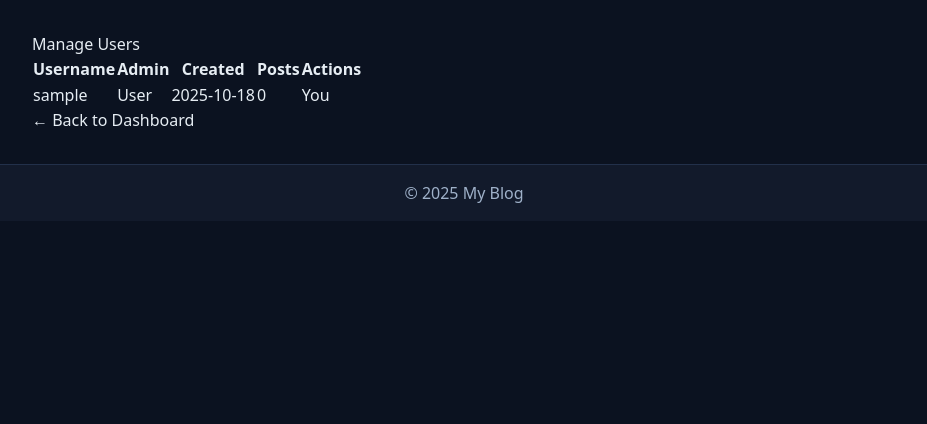
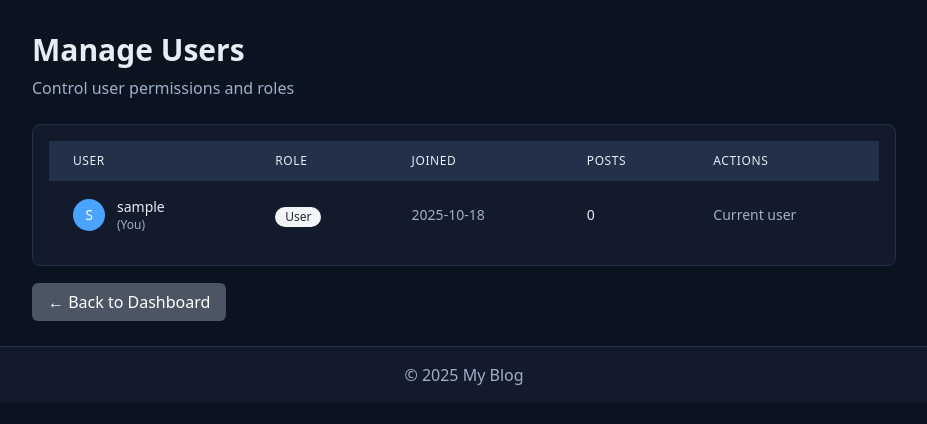
Before and after one commit to roarharjo/basic-flask-blog, a Flask app: page /admin/users in a window 1280 px wide. Shown: the part 73-497 px from the top of the page, without its empty margins (176-1103 px from the left). Run offline with Flask 3, Linux system fonts and the light colour scheme; the visitor is signed in with stand-in values (Sample User, id 1); data comes from the database, SQL or seed files in the repository; data that the repository does not hold is empty; style sheets or scripts are compiled from the project's sources.

Commit message:
Better styling and functionality on admin

```diff
--- a/app/templates/admin/users.html
+++ b/app/templates/admin/users.html
@@ -1,41 +1,67 @@
 {% extends 'base.html' %}
 {% block title %}Manage Users - My Blog{% endblock %}
 {% block content %}
-  <h2>Manage Users</h2>
+  <div class="mb-6">
+    <h2 class="text-3xl font-bold mb-2">Manage Users</h2>
+    <p class="text-dark-muted">Control user permissions and roles</p>
+  </div>
 
-  <div class="admin-table">
-    <table>
-      <thead>
+  <div class="card overflow-hidden">
+    <div class="overflow-x-auto">
+      <table class="w-full">
+        <thead class="bg-dark-border">
           <tr>
-          <th>Username</th>
-          <th>Admin</th>
-          <th>Created</th>
-          <th>Posts</th>
-          <th>Actions</th>
+            <th class="px-6 py-3 text-left text-xs font-medium text-dark-fg uppercase tracking-wider">User</th>
+            <th class="px-6 py-3 text-left text-xs font-medium text-dark-fg uppercase tracking-wider">Role</th>
+            <th class="px-6 py-3 text-left text-xs font-medium text-dark-fg uppercase tracking-wider">Joined</th>
+            <th class="px-6 py-3 text-left text-xs font-medium text-dark-fg uppercase tracking-wider">Posts</th>
+            <th class="px-6 py-3 text-left text-xs font-medium text-dark-fg uppercase tracking-wider">Actions</th>
           </tr>
         </thead>
-      <tbody>
+        <tbody class="divide-y divide-dark-border">
           {% for user in users %}
-          <tr>
-            <td>{{ user.username }}</td>
-            <td>
+            <tr class="hover:bg-dark-card transition-colors">
+              <td class="px-6 py-4 whitespace-nowrap">
+                <div class="flex items-center">
+                  <div class="flex-shrink-0 h-8 w-8">
+                    <div class="h-8 w-8 rounded-full bg-dark-accent flex items-center justify-center">
+                      <span class="text-sm font-medium text-white">{{ user.username[0].upper() }}</span>
+                    </div>
+                  </div>
+                  <div class="ml-3">
+                    <div class="text-sm font-medium text-dark-fg">{{ user.username }}</div>
+                    {% if user.id == current_user.id %}
+                      <div class="text-xs text-dark-muted">(You)</div>
+                    {% endif %}
+                  </div>
+                </div>
+              </td>
+              <td class="px-6 py-4 whitespace-nowrap">
                 {% if user.is_admin %}
-                <span class="badge admin">Admin</span>
+                  <span class="inline-flex items-center px-2.5 py-0.5 rounded-full text-xs font-medium bg-red-100 text-red-800">
+                    Admin
+                  </span>
                 {% else %}
-                <span class="badge user">User</span>
+                  <span class="inline-flex items-center px-2.5 py-0.5 rounded-full text-xs font-medium bg-gray-100 text-gray-800">
+                    User
+                  </span>
                 {% endif %}
               </td>
-            <td>{{ user.created_at.strftime('%Y-%m-%d') }}</td>
-            <td>{{ user.posts|length }}</td>
-            <td>
+              <td class="px-6 py-4 whitespace-nowrap text-sm text-dark-muted">
+                {{ user.created_at.strftime('%Y-%m-%d') }}
+              </td>
+              <td class="px-6 py-4 whitespace-nowrap text-sm text-dark-fg">
+                {{ user.posts|length }}
+              </td>
+              <td class="px-6 py-4 whitespace-nowrap text-sm">
                 {% if user.id != current_user.id %}
-                <form method="post" action="{{ url_for('admin.toggle_admin', user_id=user.id) }}" style="display: inline;">
-                  <button type="submit" class="button small">
+                  <form method="post" action="{{ url_for('admin.toggle_admin', user_id=user.id) }}" class="inline">
+                    <button type="submit" class="{% if user.is_admin %}btn-danger{% else %}btn-secondary{% endif %} text-sm">
                       {% if user.is_admin %}Remove Admin{% else %}Make Admin{% endif %}
                     </button>
                   </form>
                 {% else %}
-                <span class="muted">You</span>
+                  <span class="text-dark-muted text-sm">Current user</span>
                 {% endif %}
               </td>
             </tr>
@@ -43,6 +69,9 @@
         </tbody>
       </table>
     </div>
+  </div>
 
-  <p><a href="{{ url_for('admin.dashboard') }}">← Back to Dashboard</a></p>
+  <div class="mt-6">
+    <a href="{{ url_for('admin.dashboard') }}" class="btn-secondary">← Back to Dashboard</a>
+  </div>
 {% endblock %}
--- a/src/input.css
+++ b/src/input.css
@@ -31,4 +31,11 @@
   .flash-error {
     @apply bg-red-900 border border-red-700 text-red-200 px-4 py-2 rounded-md;
   }
+
+  .line-clamp-2 {
+    display: -webkit-box;
+    -webkit-line-clamp: 2;
+    -webkit-box-orient: vertical;
+    overflow: hidden;
+  }
 }
```
Also changed, not shown: app/templates/admin/dashboard.html (+43 -23 lines), app/templates/admin/posts.html (+46 -20 lines). Lines whose indentation alone changed are shown as unchanged.
